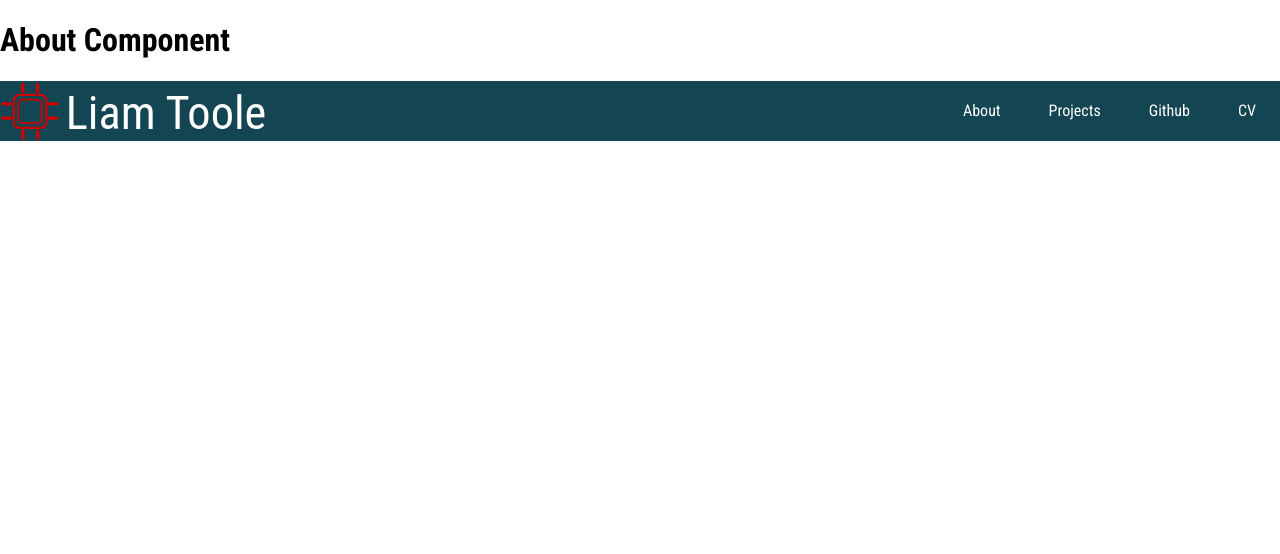
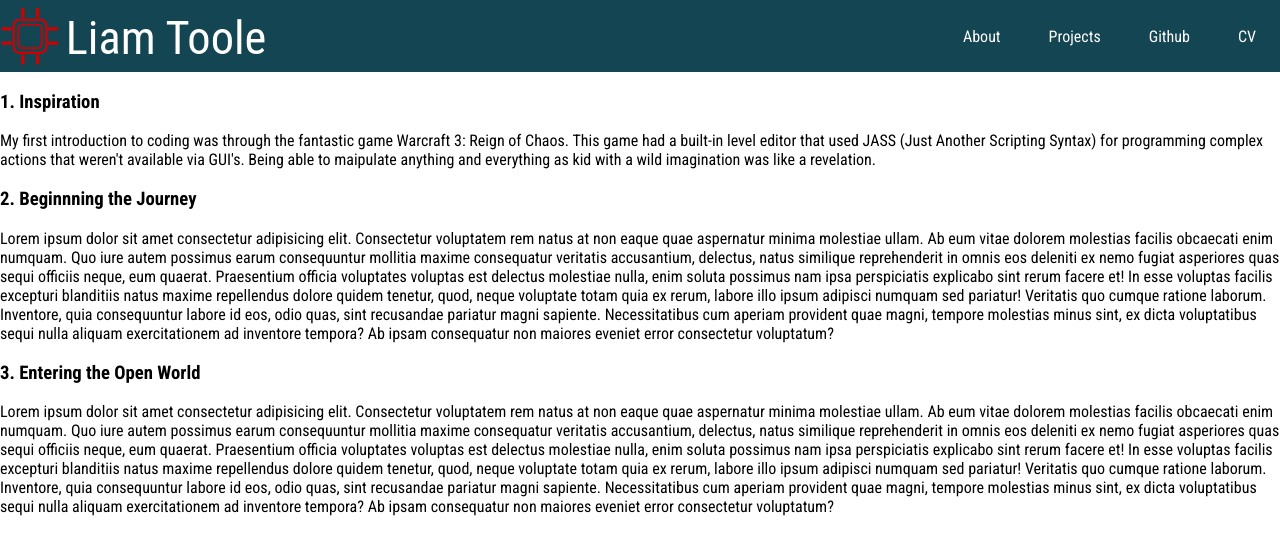
Before and after one commit to YungGooby/liamtoole, a React (Create React App) app: page /about in a window 1280 px wide. Shown: the top 554 px of the page. Built offline with nearby package versions, Linux system fonts and the light colour scheme.

Commit message:
About component filled out

```diff
--- a/src/About.js
+++ b/src/About.js
@@ -1,5 +1,11 @@
+import AboutBlock from "./components/AboutBlock";
+
 function About() {
-    return <h1>About Component</h1>
+    return(
+        <>
+        <AboutBlock/>
+        </>
+    )
 }
 
-export default About
+export default About;
--- a/src/App.css
+++ b/src/App.css
@@ -33,7 +33,8 @@ a:hover {
     justify-content: space-between;
     align-items: center;
     position: relative;
-    width: 100%;
+    width: 100vw;
+    height: 9vh;
     background-color: var(--midnight-green-eagle-green-3);
     color: #fff;
 }
--- a/src/App.js
+++ b/src/App.js
@@ -8,9 +8,6 @@ function App() {
     return (
         <BrowserRouter>
             <div className="App">
-                <Route exact path="/about" component={About} />
-                <Route exact path="/projects" component={Projects} />
-
                 <div className="navigation">
                     <img src={logo} className="logo" alt="logo" />
                     <div className="nagivation-sub">
@@ -38,6 +35,8 @@ function App() {
                         </a>
                     </div>
                 </div>
+                <Route exact path="/about" component={About} />
+                <Route exact path="/projects" component={Projects} />
             </div>
         </BrowserRouter>
     );
--- /dev/null
+++ b/src/components/AboutBlock.js
@@ -0,0 +1,16 @@
+function AboutBlock() {
+
+    const aboutData = require('./about-content.json')
+
+    return (
+        aboutData.map((block) => (
+            <div>
+                <h3>{block.title}</h3>
+                <p>{block.content}</p>
+            </div>
+
+        ))
+    );
+}
+
+export default AboutBlock;
--- /dev/null
+++ b/src/components/about-content.json
@@ -0,0 +1,17 @@
+[
+    {
+        "id": 10001,
+        "title": "1. Inspiration",
+        "content": "My first introduction to coding was through the fantastic game Warcraft 3: Reign of Chaos. This game had a built-in level editor that used JASS (Just Another Scripting Syntax) for programming complex actions that weren't available via GUI's. Being able to maipulate anything and everything as kid with a wild imagination was like a revelation."
+    },
+    {
+        "id": 10002,
+        "title": "2. Beginnning the Journey",
+        "content": "Lorem ipsum dolor sit amet consectetur adipisicing elit. Consectetur voluptatem rem natus at non eaque quae aspernatur minima molestiae ullam. Ab eum vitae dolorem molestias facilis obcaecati enim numquam. Quo iure autem possimus earum consequuntur mollitia maxime consequatur veritatis accusantium, delectus, natus similique reprehenderit in omnis eos deleniti ex nemo fugiat asperiores quas sequi officiis neque, eum quaerat. Praesentium officia voluptates voluptas est delectus molestiae nulla, enim soluta possimus nam ipsa perspiciatis explicabo sint rerum facere et! In esse voluptas facilis excepturi blanditiis natus maxime repellendus dolore quidem tenetur, quod, neque voluptate totam quia ex rerum, labore illo ipsum adipisci numquam sed pariatur! Veritatis quo cumque ratione laborum. Inventore, quia consequuntur labore id eos, odio quas, sint recusandae pariatur magni sapiente. Necessitatibus cum aperiam provident quae magni, tempore molestias minus sint, ex dicta voluptatibus sequi nulla aliquam exercitationem ad inventore tempora? Ab ipsam consequatur non maiores eveniet error consectetur voluptatum?"
+    },
+    {
+        "id": 10003,
+        "title": "3. Entering the Open World",
+        "content": "Lorem ipsum dolor sit amet consectetur adipisicing elit. Consectetur voluptatem rem natus at non eaque quae aspernatur minima molestiae ullam. Ab eum vitae dolorem molestias facilis obcaecati enim numquam. Quo iure autem possimus earum consequuntur mollitia maxime consequatur veritatis accusantium, delectus, natus similique reprehenderit in omnis eos deleniti ex nemo fugiat asperiores quas sequi officiis neque, eum quaerat. Praesentium officia voluptates voluptas est delectus molestiae nulla, enim soluta possimus nam ipsa perspiciatis explicabo sint rerum facere et! In esse voluptas facilis excepturi blanditiis natus maxime repellendus dolore quidem tenetur, quod, neque voluptate totam quia ex rerum, labore illo ipsum adipisci numquam sed pariatur! Veritatis quo cumque ratione laborum. Inventore, quia consequuntur labore id eos, odio quas, sint recusandae pariatur magni sapiente. Necessitatibus cum aperiam provident quae magni, tempore molestias minus sint, ex dicta voluptatibus sequi nulla aliquam exercitationem ad inventore tempora? Ab ipsam consequatur non maiores eveniet error consectetur voluptatum?"
+    }
+]
```
